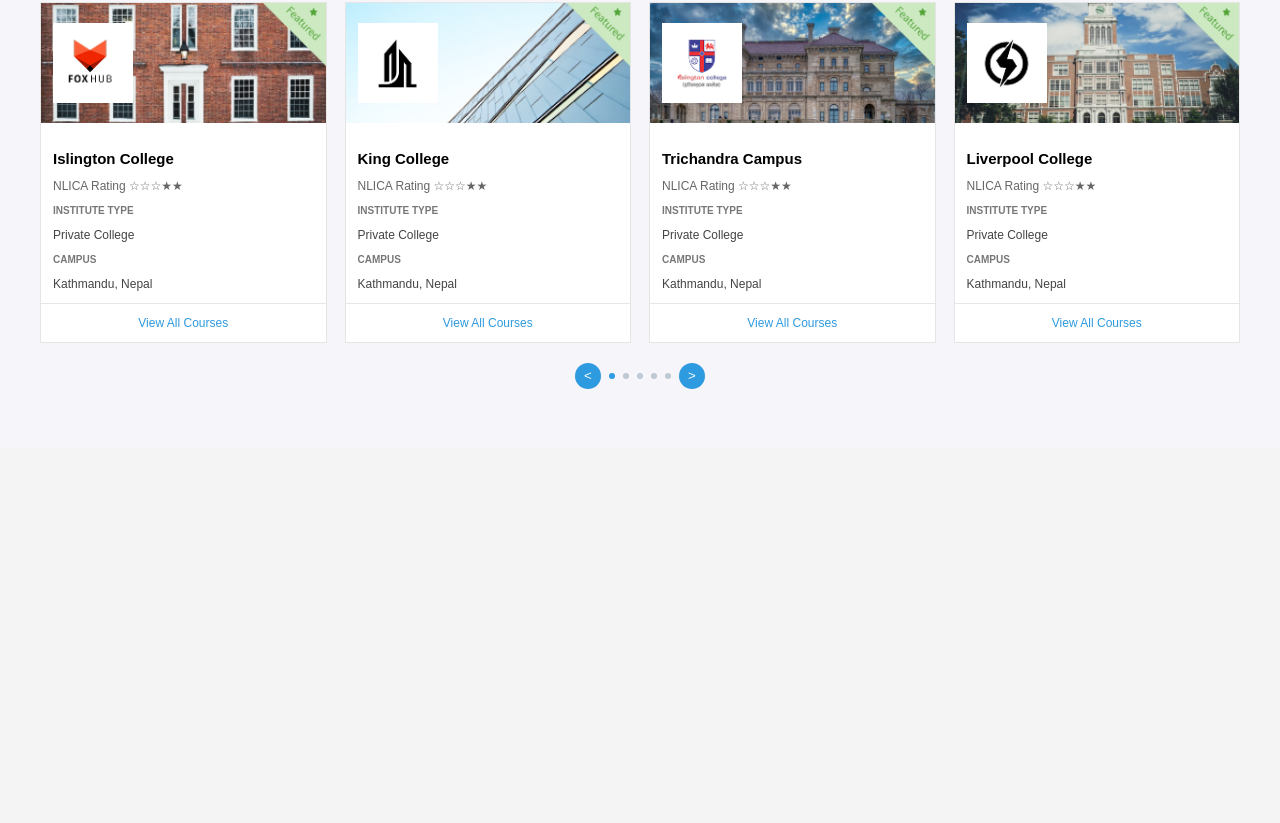
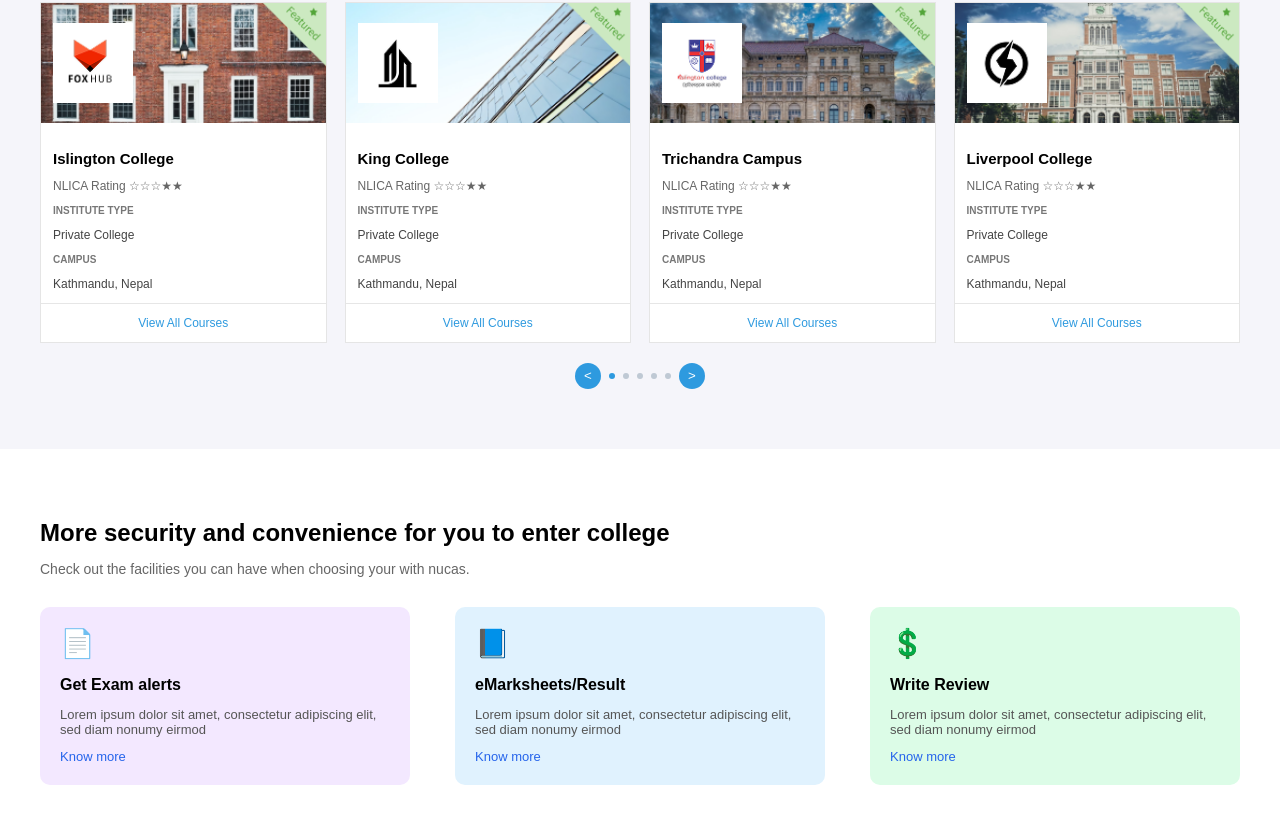
Before and after one commit to bibashmanjusubedi/schoolbharna-ui, a React (Vite) app: page / in a window 1280 px wide. Shown: the part 1262-2085 px from the top of the page. Before the commit the page ends 1711 px from the top, so only its background shows below. Built offline with nearby package versions, Linux system fonts and the light colour scheme.

Commit message:
feat: Added Security Section with initial CSS

```diff
--- /dev/null
+++ b/src/components/layout/SecuritySection.css
@@ -0,0 +1,72 @@
+.security{
+    padding:50px 0;
+    background:#ffffff;
+}
+
+.security-container{
+    max-width: 1200px;
+    margin:0 auto;
+    text-align: left;
+}
+
+
+.security-container h2{
+    font-size: 24px;
+    font-weight: 600;
+    margin-bottom:8px;
+}
+
+
+.subtitle{
+    color:#666;
+    font-size:14px;
+    margin-bottom:30px;
+}
+
+
+.security-cards {
+    display:flex;
+    gap:20px;
+    justify-content: space-between;
+    flex-wrap: wrap;
+}
+
+.security-card {
+    width: 370px;
+    padding:20px;
+    border-radius:10px;
+    text-align:left;
+    transition:transform 0.2s ease;
+}
+
+
+.security-card:hover {
+    transform:translateY(-5px);
+}
+
+
+.icon {
+    font-size:28px;
+    margin-bottom:10px;
+}
+
+
+.security-card h3{
+    font-size:16px;
+    margin-bottom:8px;
+}
+
+
+.security-card p{
+    font-size:13px;
+    color:#555;
+    margin-bottom:10px;
+}
+
+
+.security-card a{
+    font-size:13px;
+    color:#2564eb;
+    text-decoration: none;
+    font-weight:500;
+}
--- /dev/null
+++ b/src/components/layout/SecuritySection.jsx
@@ -0,0 +1,54 @@
+import "./SecuritySection.css";
+
+const features = [
+    {
+        title:"Get Exam alerts",
+        description:
+            "Lorem ipsum dolor sit amet, consectetur adipiscing elit, sed diam nonumy eirmod",
+        icon: "📄",
+        bg:"#f3e8ff"
+    },
+    {
+        title: "eMarksheets/Result",
+        description:
+          "Lorem ipsum dolor sit amet, consectetur adipiscing elit, sed diam nonumy eirmod",
+        icon: "📘",
+        bg: "#e0f2fe",
+    },
+    {
+        title: "Write Review",
+        description:
+          "Lorem ipsum dolor sit amet, consectetur adipiscing elit, sed diam nonumy eirmod",
+        icon: "💲",
+        bg: "#dcfce7",
+    },
+];
+
+
+export default function SecuritySection(){
+    return (
+        <section className="security">
+            <div className="security-container">
+                <h2>More security and convenience for you to enter college</h2>
+                <p className="subtitle">
+                    Check out the facilities you can have when choosing your with nucas.
+                </p>
+
+                <div className="security-cards">
+                    {features.map((item,index) => (
+                        <div
+                            key={index}
+                            className = "security-card"
+                            style = {{ background: item.bg }}
+                        >
+                            <div className = "icon">{item.icon}</div>
+                            <h3>{item.title}</h3>
+                            <p>{item.description}</p>
+                            <a href="#">Know more</a>
+                        </div>
+                    ))}
+                </div>
+            </div>
+        </section>
+    );
+}
--- a/src/pages/Home.jsx
+++ b/src/pages/Home.jsx
@@ -3,6 +3,7 @@ import FindTheRightCourse from "../components/layout/Hero";
 import HomeCards from "../components/layout/HomeCards";
 import CourseHelp from "../components/layout/CourseHelp";
 import FeaturedInstitutions from "../components/layout/FeaturedInstitutions";
+import SecuritySection from "../components/layout/SecuritySection";
 import "./Home.css";
 
 export default function Home(){
@@ -13,6 +14,7 @@ export default function Home(){
             <HomeCards />
             <CourseHelp />
             <FeaturedInstitutions />
+            <SecuritySection />
         </>
     )
 }
```
